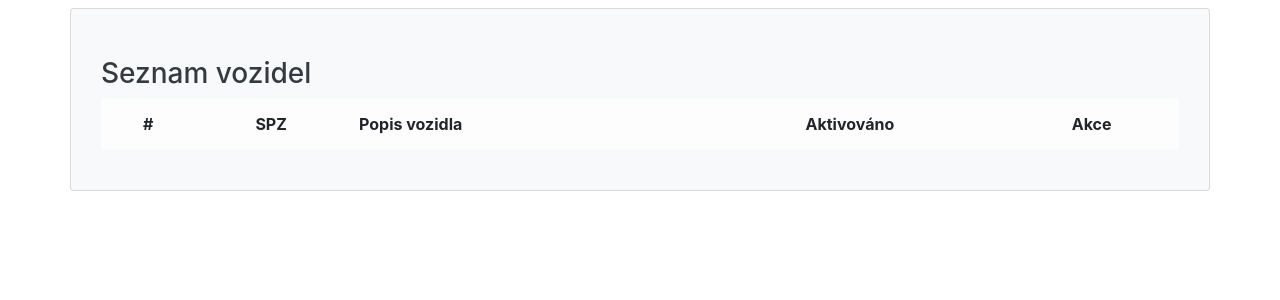
After one commit to fpodhorsky/vehicle_reservation, a Symfony app: template templates/vehicle/list.html.twig in a window 1280 px wide. The commit adds this page. Shown: the top 300 px of the page. Run offline with Twig, Linux system fonts and the light colour scheme; the template is opened without the code that fills it, so the values that code supplies are empty; some libraries are stand-ins or nearby versions.

Commit message:
WIP :: Vehicle :: add crud op with templates

```diff
--- a/templates/base.html.twig
+++ b/templates/base.html.twig
@@ -1,16 +1,26 @@
 <!DOCTYPE html>
 <html>
 <head>
-    <meta charset="UTF-8" />
+    <meta charset="UTF-8"/>
     <title>{% block title %}Login{% endblock %}</title>
     {% block stylesheets %}
-        <link rel="icon" type="image/x-icon" href="{{ asset('favicon.ico') }}" />
-        <link rel="stylesheet" href="https://use.fontawesome.com/releases/v5.5.0/css/all.css" integrity="sha384-B4dIYHKNBt8Bc12p+WXckhzcICo0wtJAoU8YZTY5qE0Id1GSseTk6S+L3BlXeVIU" crossorigin="anonymous">
-        <link rel="stylesheet" href="https://stackpath.bootstrapcdn.com/bootstrap/4.4.1/css/bootstrap.min.css" integrity="sha384-Vkoo8x4CGsO3+Hhxv8T/Q5PaXtkKtu6ug5TOeNV6gBiFeWPGFN9MuhOf23Q9Ifjh" crossorigin="anonymous">
+        <link rel="icon" type="image/x-icon" href="{{ asset('favicon.ico') }}"/>
+        <link rel="stylesheet" href="https://use.fontawesome.com/releases/v5.5.0/css/all.css"
+              integrity="sha384-B4dIYHKNBt8Bc12p+WXckhzcICo0wtJAoU8YZTY5qE0Id1GSseTk6S+L3BlXeVIU"
+              crossorigin="anonymous">
+        <link rel="stylesheet" href="https://stackpath.bootstrapcdn.com/bootstrap/4.4.1/css/bootstrap.min.css"
+              integrity="sha384-Vkoo8x4CGsO3+Hhxv8T/Q5PaXtkKtu6ug5TOeNV6gBiFeWPGFN9MuhOf23Q9Ifjh"
+              crossorigin="anonymous">
     {% endblock %}
-    <script src="https://code.jquery.com/jquery-3.4.1.slim.min.js" integrity="sha384-J6qa4849blE2+poT4WnyKhv5vZF5SrPo0iEjwBvKU7imGFAV0wwj1yYfoRSJoZ+n" crossorigin="anonymous"></script>
-    <script src="https://cdn.jsdelivr.net/npm/popper.js@1.16.0/dist/umd/popper.min.js" integrity="sha384-Q6E9RHvbIyZFJoft+2mJbHaEWldlvI9IOYy5n3zV9zzTtmI3UksdQRVvoxMfooAo" crossorigin="anonymous"></script>
-    <script src="https://stackpath.bootstrapcdn.com/bootstrap/4.4.1/js/bootstrap.min.js" integrity="sha384-wfSDF2E50Y2D1uUdj0O3uMBJnjuUD4Ih7YwaYd1iqfktj0Uod8GCExl3Og8ifwB6" crossorigin="anonymous"></script>
+    <script src="https://code.jquery.com/jquery-3.4.1.slim.min.js"
+            integrity="sha384-J6qa4849blE2+poT4WnyKhv5vZF5SrPo0iEjwBvKU7imGFAV0wwj1yYfoRSJoZ+n"
+            crossorigin="anonymous"></script>
+    <script src="https://cdn.jsdelivr.net/npm/popper.js@1.16.0/dist/umd/popper.min.js"
+            integrity="sha384-Q6E9RHvbIyZFJoft+2mJbHaEWldlvI9IOYy5n3zV9zzTtmI3UksdQRVvoxMfooAo"
+            crossorigin="anonymous"></script>
+    <script src="https://stackpath.bootstrapcdn.com/bootstrap/4.4.1/js/bootstrap.min.js"
+            integrity="sha384-wfSDF2E50Y2D1uUdj0O3uMBJnjuUD4Ih7YwaYd1iqfktj0Uod8GCExl3Og8ifwB6"
+            crossorigin="anonymous"></script>
 </head>
 <body>
 {% block navbar %}
@@ -26,24 +36,36 @@
                 <ul class="navbar-nav">
                     {# REZERVACE #}
                     <li class="nav-item dropdown">
-                        <a class="nav-link dropdown-toggle" href="#" id="dropdown_menu_1" data-toggle="dropdown" aria-haspopup="true" aria-expanded="false"><span class="fas fa-clipboard-list"></span> Rezervace</a>
+                        <a class="nav-link dropdown-toggle" href="#" id="dropdown_menu_1" data-toggle="dropdown"
+                           aria-haspopup="true" aria-expanded="false"><span class="fas fa-clipboard-list"></span>
+                            Rezervace</a>
                         <div class="dropdown-menu" aria-labelledby="dropdown_menu_1">
-                            <a class="dropdown-item" href=""><span class="fas fa-plus-circle"></span> Rezervovat</a>
+                            <a class="dropdown-item" href="/"><span class="fas fa-plus-circle"></span> Rezervovat</a>
                             <div class="dropdown-divider"></div>
-                            <a class="dropdown-item" href=""><span class="fas fa-clipboard-list"></span> Mé rezervace</a>
-                            <a class="dropdown-item" href=""><span class="fas fa-clipboard-list"></span> Všechny rezervace</a>
+                            <a class="dropdown-item" href="{{ path('app_user_reservations') }}"><span
+                                        class="fas fa-clipboard-list"></span> Mé rezervace</a>
+
+                            {% if is_granted('ROLE_ADMIN') %}
+                                <a class="dropdown-item" href="{{ path('app_reservation_list') }}"><span
+                                            class="fas fa-clipboard-list"></span> Všechny rezervace</a>
+                            {% endif %}
                         </div>
                     </li>
                     {# VOZIDLA #}
-                    <li class="nav-item dropdown">
-                        <a class="nav-link dropdown-toggle" href="#" id="dropdown_menu_2" data-toggle="dropdown" aria-haspopup="true" aria-expanded="false"><span class="fas fa-car-alt"></span> Vozidla</a>
-                        <div class="dropdown-menu" aria-labelledby="dropdown_menu_2">
-                            {% if is_granted('ROLE_ADMIN') %}
-                                <a class="dropdown-item" href=""><span class="fas fa-plus-circle"></span> Přidat vozidlo</a>
-                            {% endif %}
-                            <a class="dropdown-item" href=""><span class="fas fa-list-alt"></span> Seznam vozidel</a>
-                        </div>
-                    </li>
+                    {% if is_granted('ROLE_ADMIN') %}
+                        <li class="nav-item dropdown">
+                            <a class="nav-link dropdown-toggle" href="#" id="dropdown_menu_2" data-toggle="dropdown"
+                               aria-haspopup="true" aria-expanded="false"><span class="fas fa-car-alt"></span>
+                                Vozidla</a>
+                            <div class="dropdown-menu" aria-labelledby="dropdown_menu_2">
+                                <a class="dropdown-item" href="{{ path('app_vehicle_create') }}"><span
+                                            class="fas fa-plus-circle"></span> Přidat vozidlo</a>
+                                <a class="dropdown-item" href="{{ path('app_vehicle_list') }}"><span
+                                            class="fas fa-list-alt"></span> Seznam vozidel</a>
+
+                            </div>
+                        </li>
+                    {% endif %}
                     {# SPRÁVA UŽIVATELŮ #}
                     {% if is_granted('ROLE_ADMIN') %}
                         <li><a class="nav-link" href=""><span class="fas fa-user-edit"></span> Správa uživatelů</a></li>
@@ -53,16 +75,18 @@
                 <ul class="navbar-nav ml-auto">
                     <a class="nav-link logged_in_as">Přihlášen jako: {{ app.user.email }}</a>
                     <li class="nav-item dropdown order-3">
-                        <a class="nav-link dropdown-toggle" href="#" id="dropdown_menu_3" data-toggle="dropdown" aria-haspopup="true" aria-expanded="false"> <span class="fas fa-user"></span> Účet</a>
+                        <a class="nav-link dropdown-toggle" href="#" id="dropdown_menu_3" data-toggle="dropdown"
+                           aria-haspopup="true" aria-expanded="false"> <span class="fas fa-user"></span> Účet</a>
                         <div class="dropdown-menu dropdown-menu-right" aria-labelledby="dropdown_menu_3">
                             <div class="dropdown-divider"></div>
-                            <a class="dropdown-item" href="{{ logout_path() }}"><span class="fas fa-sign-out-alt"></span> Odhlásit se</a>
+                            <a class="dropdown-item" href="{{ logout_path() }}"><span
+                                        class="fas fa-sign-out-alt"></span> Odhlásit se</a>
                         </div>
                     </li>
                 </ul>
             </div>
         </nav>
-        {## KONEC JEN PRO PŘIHLAŠENE KONEC #}
+        {# # KONEC JEN PRO PŘIHLAŠENE KONEC #}
     {% endif %}
 
 {% endblock %}
@@ -93,8 +117,8 @@
 {% block javascripts %}
     {# Zobrazí(zvýrazní) v navigační liště, kde se právě nacházíme #}
     <script type="text/javascript">
-        $(function() {
-            $('nav a[href^="/' + location.pathname.split("/")[1] + '"]').addClass('active');
+        $(function () {
+            $('nav a[href^="' + location.pathname + '"]').addClass('active');
         });
     </script>
 {% endblock %}
--- /dev/null
+++ b/templates/vehicle/list.html.twig
@@ -0,0 +1,44 @@
+{% extends "base.html.twig" %}
+{% block title %}Seznam vozidel{% endblock %}
+{% block body %}
+
+    <div class="panel panel-info col-sm-12">
+        <div class="panel-heading">
+            <h3>Seznam vozidel</h3>
+        </div>
+        <table class="table table-striped table-light table-hover">
+            <thead>
+            <tr>
+                <th class="text-center">#</th>
+                <th class="text-center">SPZ</th>
+                <th>Popis vozidla</th>
+                <th class="text-center">Aktivováno</th>
+                <th class="text-center">Akce</th>
+            </tr>
+            </thead>
+            <tbody>
+            {% for vehicle in vehicles %}
+                <tr>
+                    <td class="text-center">{{ vehicle.id }}</td>
+                    <td class="text-center">{{ vehicle.spz | upper }}</td>
+                    <td style="white-space:pre-wrap; word-wrap:break-word; max-width: 15%">{{ vehicle.note }}</td>
+                    <td class="text-center">
+                        {% if vehicle.isDeactivated %}
+                            Ne
+                        {% else %}
+                            Ano
+                        {% endif %}
+                    </td>
+                    <td class="text-center">
+                        <a href="{{ path('app_vehicle_edit', {id: vehicle.id}) }}"
+                           class="btn btn-sm btn-warning">Změnit</a>
+                        <a href="{{ path('app_vehicle_delete', {id: vehicle.id}) }}"
+                           class="btn btn-sm btn-danger">Odstranit</a>
+                    </td>
+                </tr>
+            {% endfor %}
+            </tbody>
+        </table>
+    </div>
+
+{% endblock %}
```
Also changed, not shown: src/Controller/VehicleController.php (added, +85 -0 lines), templates/base/index.html.twig (added, +20 -0 lines), templates/vehicle/create.html.twig (added, +15 -0 lines), templates/vehicle/edit.html.twig (added, +17 -0 lines).
